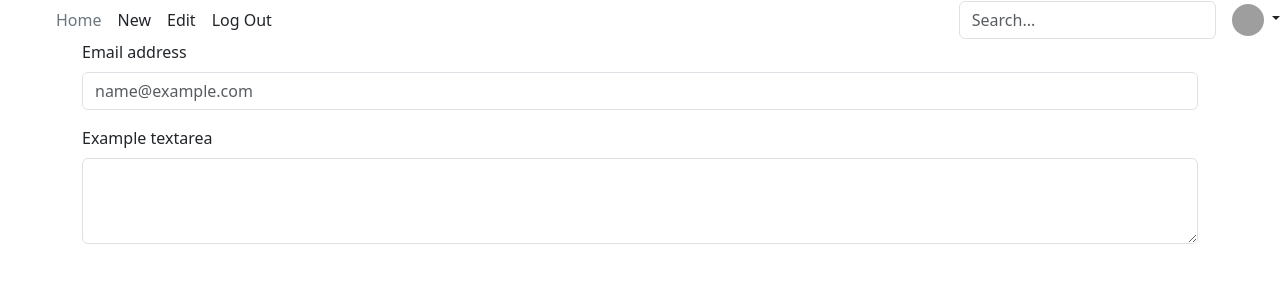
After one commit to cjayaranon/insurance-check, a Django app: page /enroller/encode/ in a window 1280 px wide. The commit adds this page. Shown: the top 300 px of the page. Run offline with Django 3.2, Linux system fonts and the light colour scheme; some libraries are stand-ins or nearby versions; grey boxes are pictures that could not be loaded.

Commit message:
base templates intiated; page header with active links, search panel still inactive, user image inactive Search frontend initiated - table with placeholders Data encoding - form with placeholders

```diff
--- a/dicks/dicks/settings.py
+++ b/dicks/dicks/settings.py
@@ -56,7 +56,7 @@ ROOT_URLCONF = 'dicks.urls'
 TEMPLATES = [
     {
         'BACKEND': 'django.template.backends.django.DjangoTemplates',
-        'DIRS': [],
+        'DIRS': [os.path.join(BASE_DIR, 'frontend','templates',)],
         'APP_DIRS': True,
         'OPTIONS': {
             'context_processors': [
--- a/dicks/enroller/urls.py
+++ b/dicks/enroller/urls.py
@@ -3,5 +3,6 @@ from django.urls import path
 from . import views
 
 urlpatterns = [
-    path('search/', views.SearchView.as_view(), name='search'),
+    path('search/<pk>/', views.SearchView.as_view(), name='search'),
+    path('encode/', views.EncodeView.as_view(), name='encode'),
 ]
--- a/dicks/enroller/views.py
+++ b/dicks/enroller/views.py
@@ -1,5 +1,14 @@
 from django.shortcuts import render
 from django.views import generic
+from .models import *
 # Create your views here.
-class SearchView(generic.DetailView)
-    template_name = 'base.html'
+class SearchView(generic.DetailView):
+    model = Client
+    template_name = 'create/search.html'
+
+
+
+class EncodeView(generic.CreateView):
+    model = Client
+    template_name = 'create/encode.html'
+    fields = ['first_name','last_name']
--- a/dicks/frontend/templates/base.html
+++ b/dicks/frontend/templates/base.html
@@ -1,16 +1,19 @@
 <!DOCTYPE html>
 <html lang="en" dir="ltr">
     <head>
+        {% load static %}
         <meta charset="utf-8">
         <title></title>
 
         <meta name="viewport" content="width=device-width, shrink-to-fit=no initial-scale=1.0">
         <link href="https://cdn.jsdelivr.net/npm/bootstrap@5.1.0/dist/css/bootstrap.min.css" rel="stylesheet" integrity="sha384-KyZXEAg3QhqLMpG8r+8fhAXLRk2vvoC2f3B09zVXn8CA5QIVfZOJ3BCsw2P0p/We" crossorigin="anonymous">
-        <link rel="stylesheet" type="text/css" href="{% static 'css/bootstrap.min.css' %}">
-        <link rel="stylesheet" type="text/css" href="{% static 'css/font-awesome.min.css' %}">
+        <link rel="stylesheet" href="https://cdn.jsdelivr.net/npm/bootstrap-icons@1.5.0/font/bootstrap-icons.css">
+        <link rel="stylesheet" type="text/css" href="{% static 'node_modules/bootstrap/dist/css/bootstrap.min.css' %}">
+        <link rel="stylesheet" type="text/css" href="{% static 'node_modules/@fortawesome/fontawesome-free/css/fontawesome.min.css' %}">
 
     </head>
     <body>
-        <h1>Hi</h1>
+        {% include "page-header.html" %}
+        {% block content %}{% endblock content %}
     </body>
 </html>
--- a/dicks/frontend/templates/create/encode.html
+++ b/dicks/frontend/templates/create/encode.html
@@ -0,0 +1,17 @@
+{% extends "base.html" %}
+{% block content %}
+<div class="container">
+    <div class="row">
+        <form class="" action="index.html" method="post">
+            <div class="mb-3">
+                <label for="exampleFormControlInput1" class="form-label">Email address</label>
+                <input type="email" class="form-control" id="exampleFormControlInput1" placeholder="name@example.com">
+            </div>
+            <div class="mb-3">
+                <label for="exampleFormControlTextarea1" class="form-label">Example textarea</label>
+                <textarea class="form-control" id="exampleFormControlTextarea1" rows="3"></textarea>
+            </div>
+        </form>
+    </div>
+</div>
+{% endblock content %}
--- /dev/null
+++ b/dicks/frontend/templates/page-header.html
@@ -0,0 +1,30 @@
+{% load static %}
+<div class="d-flex flex-wrap align-items-center justify-content-center justify-content-lg-start">
+    <a href="{% static 'ampc-logo-high-res.png' %}" class="d-flex align-items-center mb-2 mb-lg-0 text-dark text-decoration-none">
+        <svg class="bi me-2" width="40" height="32" role="img" aria-label="Bootstrap"><use xlink:href="#bootstrap"></use></svg>
+    </a>
+
+    <ul class="nav col-12 col-lg-auto me-lg-auto mb-2 justify-content-center mb-md-0">
+        <li><a href="{% url 'search' 1 %}" class="nav-link px-2 link-secondary">Home</a></li>
+        <li><a href="{% url 'encode' %}" class="nav-link px-2 link-dark">New</a></li>
+        <li><a href="#" class="nav-link px-2 link-dark">Edit</a></li>
+        <li><a href="#" class="nav-link px-2 link-dark">Log Out</a></li>
+    </ul>
+
+    <form class="col-12 col-lg-auto mb-3 mb-lg-0 me-lg-3">
+        <input type="search" class="form-control" placeholder="Search..." aria-label="Search">
+    </form>
+
+    <div class="dropdown text-end">
+        <a href="#" class="d-block link-dark text-decoration-none dropdown-toggle" id="dropdownUser1" data-bs-toggle="dropdown" aria-expanded="false">
+            <img src="https://github.com/mdo.png" alt="mdo" width="32" height="32" class="rounded-circle">
+        </a>
+        <ul class="dropdown-menu text-small" aria-labelledby="dropdownUser1">
+            <li><a class="dropdown-item" href="#">New project...</a></li>
+            <li><a class="dropdown-item" href="#">Settings</a></li>
+            <li><a class="dropdown-item" href="#">Profile</a></li>
+            <li><hr class="dropdown-divider"></li>
+            <li><a class="dropdown-item" href="#">Sign out</a></li>
+        </ul>
+    </div>
+</div>
```
Also changed, not shown: dicks/frontend/templates/create/search.html (+35 -10 lines), dicks/frontend/static/ampc-logo-high-res.png (added).
